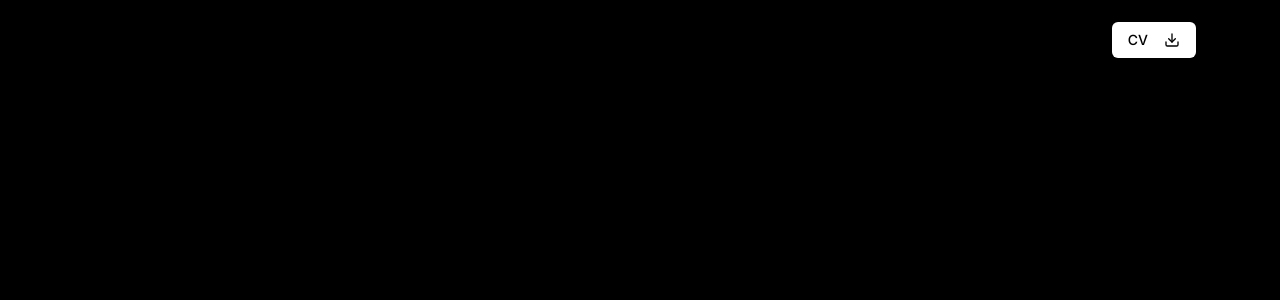
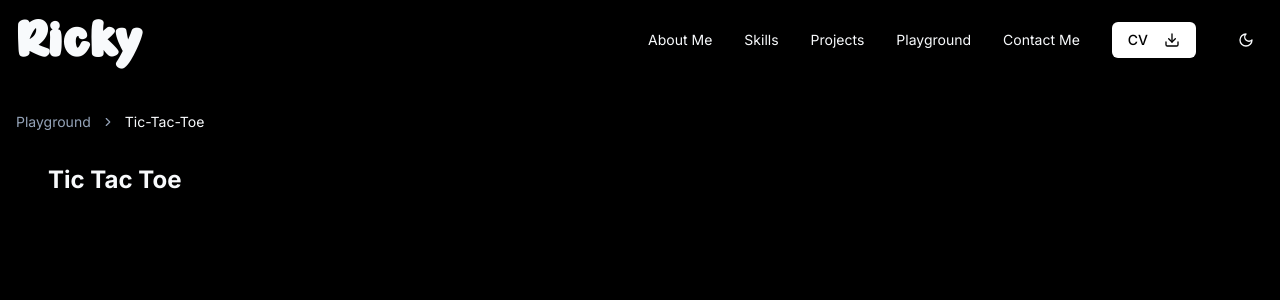
Before and after one commit to georgiusricky/georgiusricky.github.io, a Next.js app: page /playground/features/tictactoe in a window 1280 px wide. Before the commit this address had no page. Shown: the top 300 px of the page. Built offline with nearby package versions, Linux system fonts and the light colour scheme.

Commit message:
update: init tictactoe page

```diff
--- /dev/null
+++ b/app/playground/features/tictactoe/page.tsx
@@ -0,0 +1,37 @@
+"use client";
+import {
+  Breadcrumb,
+  BreadcrumbList,
+  BreadcrumbItem,
+  BreadcrumbLink,
+  BreadcrumbSeparator,
+  BreadcrumbPage,
+} from "@/components/ui/breadcrumb"
+
+export default function TicTacToePage() {
+
+
+  return (
+    <div className="container mt-12 mx-auto px-4 py-16 bg-white dark:bg-black">
+        <Breadcrumb>
+            <BreadcrumbList>
+                <BreadcrumbItem>
+                    <BreadcrumbLink href="/playground">Playground</BreadcrumbLink>
+                </BreadcrumbItem>
+                <BreadcrumbSeparator />
+                <BreadcrumbItem>
+                    <BreadcrumbPage>Tic-Tac-Toe</BreadcrumbPage>
+                </BreadcrumbItem>
+            </BreadcrumbList>
+        </Breadcrumb>
+
+        <div className="p-8">
+            <h1 className="text-2xl font-bold mb-4">Tic Tac Toe</h1>
+            <div className="grid grid-cols-3">
+
+            </div>
+        </div>
+
+    </div>
+  );
+}
--- a/app/playground/page.tsx
+++ b/app/playground/page.tsx
@@ -1,6 +1,16 @@
 'use client'
 
 import { useEffect } from 'react'
+import Link from "next/link";
+import { PlaygroundItem } from "./types";
+
+const playgroundItems: PlaygroundItem[] = [
+  {
+    title: "Tic Tac Toe",
+    description: "A simple Tic Tac Toe game",
+    href: "/playground/features/tictactoe",
+  },
+];
 
 export default function PlaygroundPage() {
   useEffect(() => {
@@ -19,6 +29,18 @@ export default function PlaygroundPage() {
         </p>
       </div>
 
+       <div className="grid gap-6 md:grid-cols-4">
+        {playgroundItems.map((item, idx) => (
+          <Link
+            key={idx}
+            href={item.href}
+            className="p-4 border rounded-lg shadow hover:shadow-lg transition"
+          >
+            <h2 className="text-xl font-semibold">{item.title}</h2>
+            <p className="text-gray-600">{item.description}</p>
+          </Link>
+        ))}
+      </div>
     </div>
   )
 }
--- /dev/null
+++ b/app/playground/types.ts
@@ -0,0 +1,5 @@
+export interface PlaygroundItem {
+  title: string;
+  description: string;
+  href: string;
+}
```
